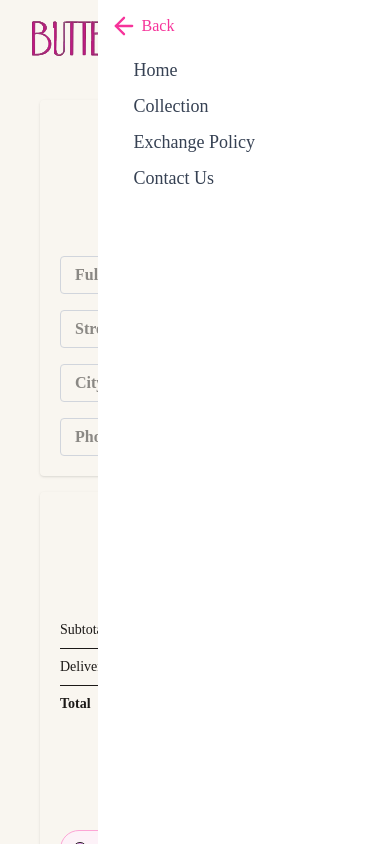
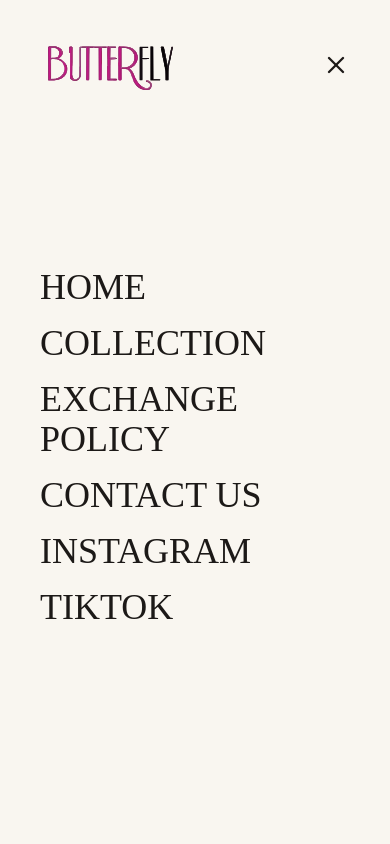
Before and after one commit to kushalktamang/butterfly-fashion-hub, a React (Vite) app in the folder web/: page /place-order in a window 390 px wide. Both pictures are taken after a click on the button 330 px from the left and 40 px from the top of the page. Shown: the top 844 px of the page. Built offline with nearby package versions, Linux system fonts and the light colour scheme; no server answers; a web font is replaced by a local one.

Commit message:
added motion animation in the mobile navbar for smooth transition

```diff
--- a/web/src/_components/footer.tsx
+++ b/web/src/_components/footer.tsx
@@ -29,7 +29,10 @@ const FooterSection = () => {
                 </a>
               </li>
               <li>
-                <a href="#" className="hover:text-[#f268bd] text-cream">
+                <a
+                  href="https://www.instagram.com/butterflyfashion.hub/"
+                  className="hover:text-[#f268bd] text-cream"
+                >
                   <TbBrandInstagram className="h-8 w-8" />
                 </a>
               </li>
--- /dev/null
+++ b/web/src/_components/mobile-menu-animated.tsx
@@ -0,0 +1,157 @@
+import { Menu, X } from "lucide-react";
+import { useState } from "react";
+import { Link, NavLink } from "react-router-dom";
+import { AnimatePresence, motion } from "motion/react";
+import type { Variants } from "motion/react";
+import { assets } from "../assets/assets";
+
+const links = [
+  { title: "Home", href: "/" },
+  { title: "Collection", href: "/collection" },
+  { title: "Exchange Policy", href: "/exchange-policy" },
+  { title: "Contact Us", href: "/contact-us" },
+  { title: "Instagram", href: "https://www.instagram.com/butterflyfashion.hub/" },
+  { title: "TikTok", href: "https://www.tiktok.com/@butterflynivagalli" },
+];
+
+interface MobileNavLinkProps {
+  title: string;
+  href: string;
+  onNavigate: () => void;
+}
+
+const menuVars: Variants = {
+  initial: {
+    scaleY: 0,
+  },
+  animate: {
+    scaleY: 1,
+    transition: {
+      duration: 0.5,
+      ease: [0.12, 0, 0.39, 0] as const,
+    },
+  },
+  exit: {
+    scaleY: 0,
+    transition: {
+      delay: 0.5,
+      duration: 0.5,
+      ease: [0.22, 1, 0.36, 1] as const,
+    },
+  },
+};
+
+const containerVars: Variants = {
+  initial: {
+    transition: {
+      staggerChildren: 0.09,
+      staggerDirection: -1,
+    },
+  },
+  open: {
+    transition: {
+      delayChildren: 0.3,
+      staggerChildren: 0.09,
+      staggerDirection: 1,
+    },
+  },
+};
+
+const linkVars: Variants = {
+  initial: {
+    y: "30vh",
+    transition: {
+      duration: 0.5,
+      ease: [0.37, 0, 0.63, 1] as const,
+    },
+  },
+  open: {
+    y: 0,
+    transition: {
+      ease: [0, 0.55, 0.45, 1] as const,
+      duration: 0.7,
+    },
+  },
+};
+
+const MobileNavLink = ({ title, href, onNavigate }: MobileNavLinkProps) => {
+  return (
+    <motion.div variants={linkVars} className="text-4xl sm:text-5xl uppercase text-charcol">
+      <NavLink
+        to={href}
+        onClick={onNavigate}
+        className={({ isActive }) => (isActive ? "text-pink-500 font-semibold" : "text-charcol")}
+      >
+        {title}
+      </NavLink>
+    </motion.div>
+  );
+};
+
+const MobileMenuAnimated = () => {
+  const [visible, setVisible] = useState(false);
+  const close = () => {
+    setVisible(false);
+  };
+
+  return (
+    <>
+      <Menu
+        className="md:hidden w-8 h-8 sm:w-7 md:w-7 lg:w-7 cursor-pointer text-gray-700"
+        role="button"
+        aria-label="mobiel menu"
+        onClick={() => {
+          setVisible(true);
+        }}
+      />
+      <AnimatePresence>
+        {visible && (
+          <motion.div
+            variants={menuVars}
+            initial="initial"
+            animate="animate"
+            exit="exit"
+            className="fixed left-0 top-0 w-full h-screen origin-top bg-cream text-charcol p-10 z-50"
+          >
+            <div className="flex h-full flex-col">
+              <div className="flex justify-between">
+                <Link to={"/"}>
+                  <img
+                    src={assets.butterfly_logo}
+                    alt="butterfly fashion hub logo"
+                    aria-label="butterfly fashion hub logo"
+                    className="w-40 cursor-pointer"
+                  />
+                </Link>
+
+                <div
+                  className="flex items-center gap-1 cursor-pointer text-pink-500"
+                  role="button"
+                  aria-label="close mobile menu"
+                  onClick={close}
+                >
+                  <X className="icons text-charcol" />
+                </div>
+              </div>
+              <motion.div
+                variants={containerVars}
+                initial="initial"
+                animate="open"
+                exit="initial"
+                className="flex flex-col h-full justify-center items-start gap-4"
+              >
+                {links.map((link) => (
+                  <div className="overflow-hidden" key={link.title}>
+                    <MobileNavLink title={link.title} href={link.href} onNavigate={close} />
+                  </div>
+                ))}
+              </motion.div>
+            </div>
+          </motion.div>
+        )}
+      </AnimatePresence>
+    </>
+  );
+};
+
+export default MobileMenuAnimated;
--- a/web/src/_components/navbar.tsx
+++ b/web/src/_components/navbar.tsx
@@ -3,8 +3,8 @@ import { Search, ShoppingCart } from "lucide-react";
 import { motion, useMotionValueEvent, useScroll } from "motion/react";
 import { useEffect, useState } from "react";
 import { assets } from "../assets/assets";
-import MobileMenu from "./mobile-menu";
 import { useShopContext } from "../hooks/use-shop-context";
+import MobileMenuAnimated from "./mobile-menu-animated";
 
 export default function Navbar() {
   const { getCartCount, setShowSearch } = useShopContext();
@@ -105,7 +105,8 @@ export default function Navbar() {
             )}
           </NavLink>
 
-          <MobileMenu />
+          {/*<MobileMenu />*/}
+          <MobileMenuAnimated />
         </div>
       </nav>
     </motion.div>
--- a/web/src/pages/PlaceOrder.tsx
+++ b/web/src/pages/PlaceOrder.tsx
@@ -34,18 +34,30 @@ const PlaceOrder = () => {
   const onSubmitHandler = async (e: React.ChangeEvent<HTMLFormElement>) => {
     e.preventDefault();
     try {
-      const orderItem = [];
-      for (const items in cartItems) {
-        const sizeQuantities = cartItems[items];
+      const orderItem: {
+        productId: string;
+        name: string;
+        price: number;
+        quantity: number;
+        size: string;
+      }[] = [];
+
+      for (const productId in cartItems) {
+        const sizeQuantities = cartItems[productId];
         if (!sizeQuantities) continue;
-        for (const item in sizeQuantities) {
-          const qty = sizeQuantities[item];
+
+        for (const size in sizeQuantities) {
+          const qty = sizeQuantities[size];
           if (qty !== undefined && qty > 0) {
-            const itemInfo = structuredClone(products.find((product) => product._id === items));
-            if (itemInfo) {
-              itemInfo.sizes = [item as "S" | "M" | "L" | "XL" | "XXL" | "XXXL"];
-              itemInfo.quantity = qty;
-              orderItem.push(itemInfo);
+            const product = products.find((p) => p._id === productId);
+            if (product) {
+              orderItem.push({
+                productId: product._id,
+                name: product.name,
+                price: product.price,
+                quantity: qty,
+                size,
+              });
             }
           }
         }
```
